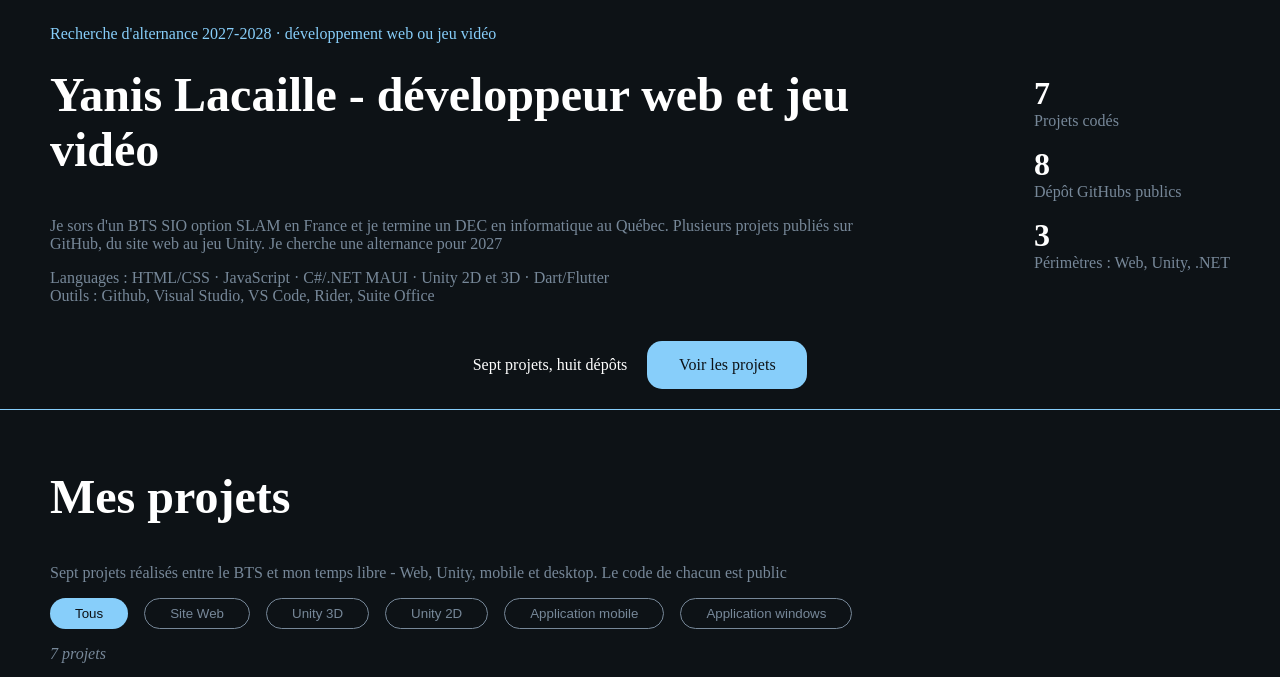
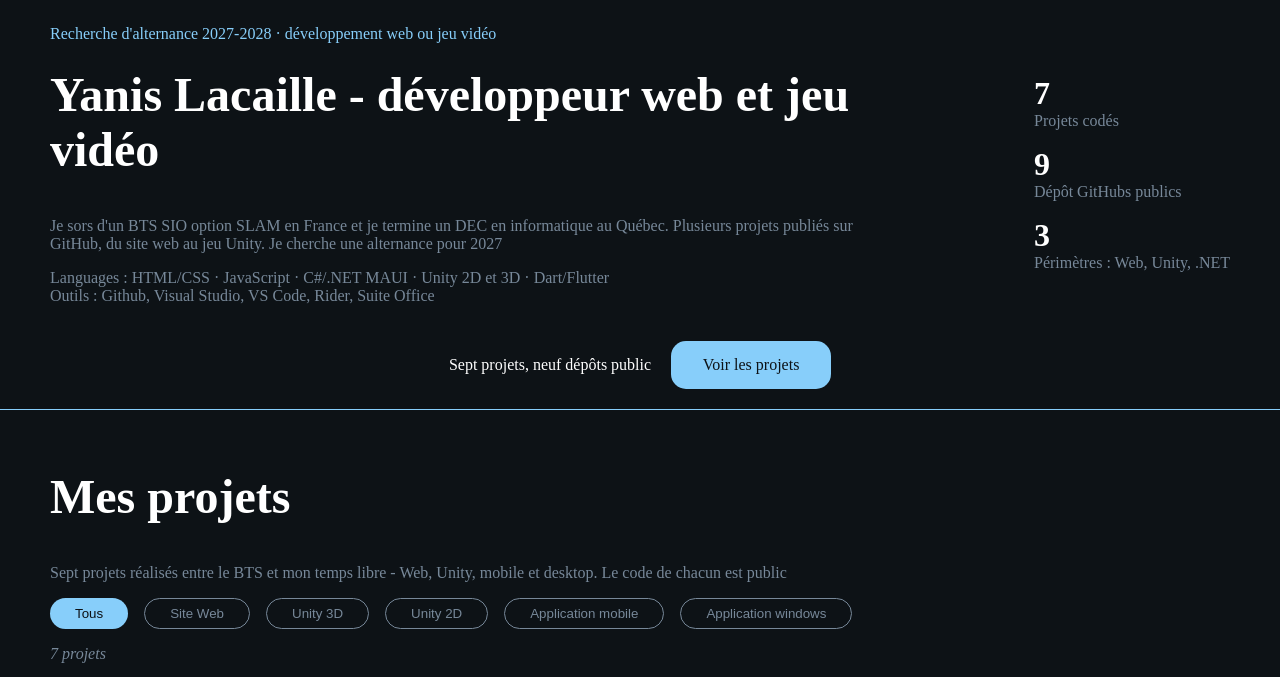
Before and after one commit to yalac/portfolio, a plain HTML site: page index.html in a window 1280 px wide. Shown: the part 82-759 px from the top of the page. Drawn offline with Linux system fonts and the light colour scheme.

Commit message:
docs(content): update all HTML text content

```diff
--- a/index.html
+++ b/index.html
@@ -76,7 +76,7 @@
                             ><br />Projets codés
                         </p>
                         <p class="home-number2">
-                            <strong class="important-number">8</strong
+                            <strong class="important-number">9</strong
                             ><br />Dépôt GitHubs publics
                         </p>
                         <p class="home-number3">
@@ -89,7 +89,7 @@
                 <!--inciter a aller voir les projects-->
                 <div class="home-see-project">
                     <span class="see-project-text"
-                        >Sept projets, huit dépôts</span
+                        >Sept projets, neuf dépôts public</span
                     >
                     <a href="#projects" class="see-project-link">
                         Voir les projets
```
